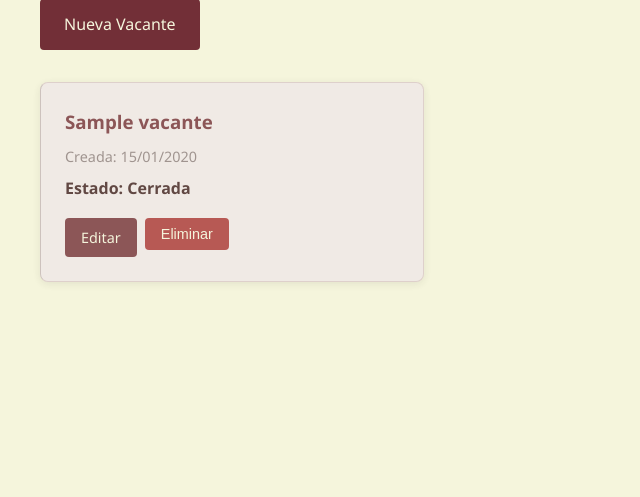
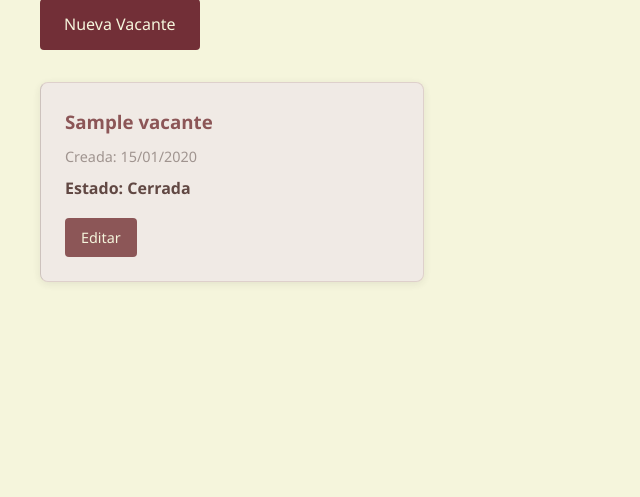
Before and after one commit to IMJUVE-Acapulco/Registro_vacantes, a Flask app: template templates/administrar.html in a window 1280 px wide. Shown: the part 166-663 px from the top of the page, without its empty margins (0-640 px from the left). Run offline with Flask 3, Linux system fonts and the light colour scheme; the template is opened without the code that fills it: most values are stand-ins (such as "Sample title", 1, 10 or a date in 2020).

Commit message:
administrar.html

```diff
--- a/templates/administrar.html
+++ b/templates/administrar.html
@@ -22,11 +22,6 @@
                    class="btn small secondary"
                    onclick="return confirm('¿Estás seguro de cerrar esta vacante?')">Cerrar</a>
                 {% endif %}
-
-                <form action="{{ url_for('eliminar_vacante', vacante_id=vacante._id) }}" method="POST" style="display: inline;">
-                    <button type="submit" class="btn small danger"
-                            onclick="return confirm('¿Estás seguro de eliminar esta vacante?')">Eliminar</button>
-                </form>
             </div>
         </div>
         {% else %}
```
